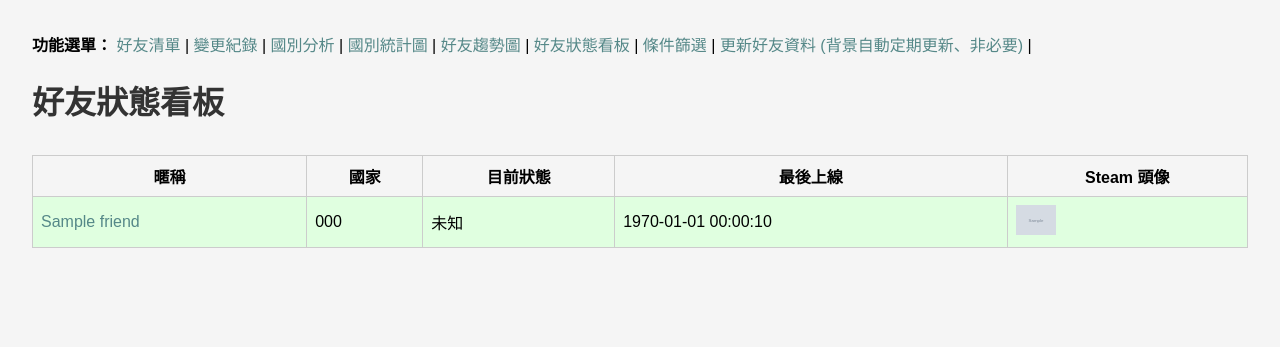
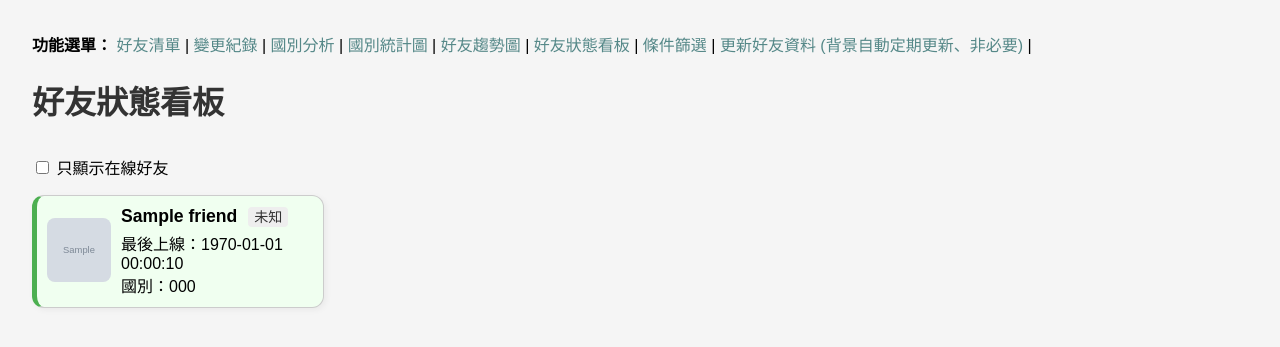
Before and after one commit to bbfox0703/steam-friend-history, a Flask app: template templates/status_board.html in a window 1280 px wide. Shown: the top 347 px of the page. Run offline with Flask 2, Linux system fonts and the light colour scheme; the template is opened without the code that fills it: most values are stand-ins (such as "Sample title", 1, 10 or a date in 2020); grey boxes marked "Sample" are stand-in pictures.

Commit message:
Update status_board.html

```diff
--- a/templates/status_board.html
+++ b/templates/status_board.html
@@ -3,33 +3,77 @@
 {% block title %}好友狀態看板{% endblock %}
 
 {% block content %}
-    <h1>好友狀態看板</h1>
-    <table>
-        <thead>
-            <tr>
-                <th>暱稱</th>
-                <th>國家</th>
-                <th>目前狀態</th>
-                <th>最後上線</th>
-                <th>Steam 頭像</th>
-            </tr>
-        </thead>
-        <tbody>
-            {% for f in friends %}
-            <tr class="{{ 'online' if f.personastate != 0 else 'offline' }}">
-                <td><a href="{{ f.profile_url }}" target="_blank">{{ f.persona_name }}</a></td>
-                <td>{{ f.country_code }}</td>
-                <td>{{ status_map.get(f.personastate, '未知') }}</td>
-                <td>
-                    {% if f.lastlogoff %}
-                        {{ f.lastlogoff | datetimeformat }}
-                    {% else %}
-                        -
-                    {% endif %}
-                </td>
-                <td><img src="{{ f.avatar }}" width="40"></td>
-            </tr>
-            {% endfor %}
-        </tbody>
-    </table>
+<h1>好友狀態看板</h1>
+
+<form method="get" style="margin-bottom: 1em;">
+    <label>
+        <input type="checkbox" name="online_only" value="on" onchange="this.form.submit()" {% if show_online_only %}checked{% endif %}>
+        只顯示在線好友
+    </label>
+</form>
+
+<div class="status-grid">
+    {% for f in friends %}
+    <div class="status-card {{ 'online' if f.personastate != 0 else 'offline' }}">
+        <a href="{{ f.profile_url }}" target="_blank">
+            <img class="avatar" src="{{ f.avatar }}" alt="avatar">
+        </a>
+        <div class="info">
+            <div class="name">
+                <strong>{{ f.persona_name }}</strong>
+                <span class="status-tag">{{ status_map.get(f.personastate, '未知') }}</span>
+            </div>
+            <div class="meta">
+                {% if f.lastlogoff %}
+                    最後上線：{{ f.lastlogoff | datetimeformat }}<br>
+                {% endif %}
+                國別：{{ f.country_code or '??' }}
+            </div>
+        </div>
+    </div>
+    {% endfor %}
+</div>
 {% endblock %}
+
+{% block extra_head %}
+<style>
+.status-grid {
+    display: grid;
+    grid-template-columns: repeat(auto-fill, minmax(280px, 1fr));
+    gap: 1em;
+}
+.status-card {
+    border: 1px solid #ccc;
+    border-radius: 12px;
+    padding: 10px;
+    background: #fdfdfd;
+    display: flex;
+    align-items: center;
+    gap: 10px;
+    box-shadow: 2px 2px 6px rgba(0,0,0,0.05);
+    transition: background 0.3s ease;
+}
+.status-card.online { border-left: 5px solid #4caf50; background-color: #f0fff0; }
+.status-card.offline { border-left: 5px solid #ccc; background-color: #f9f9f9; }
+.status-card .avatar {
+    width: 64px;
+    height: 64px;
+    border-radius: 8px;
+}
+.status-card .info {
+    flex: 1;
+}
+.status-card .name {
+    font-size: 1.1em;
+    margin-bottom: 4px;
+}
+.status-tag {
+    background: #eee;
+    color: #333;
+    font-size: 0.8em;
+    padding: 2px 6px;
+    border-radius: 4px;
+    margin-left: 6px;
+}
+</style>
+{% endblock %}
```
